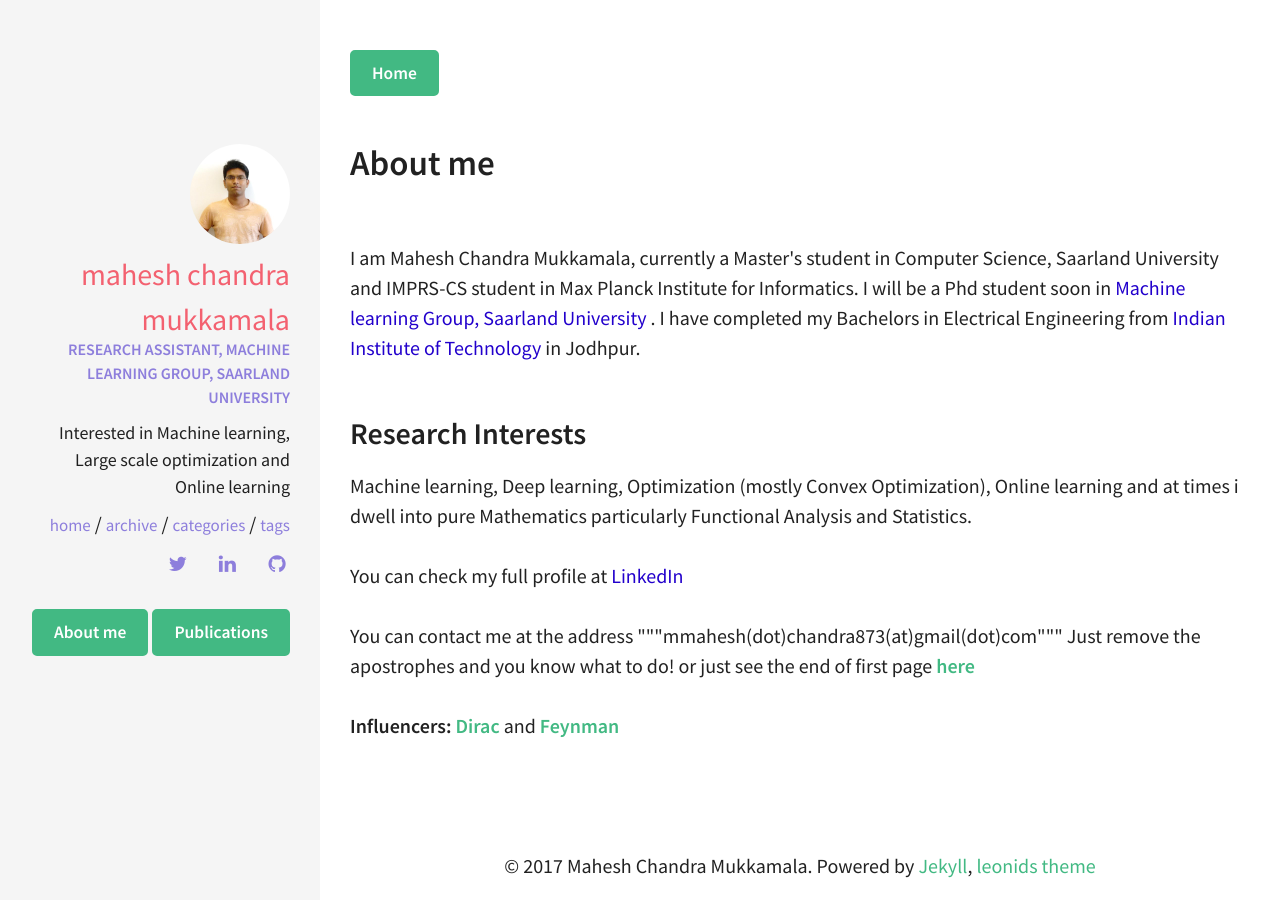
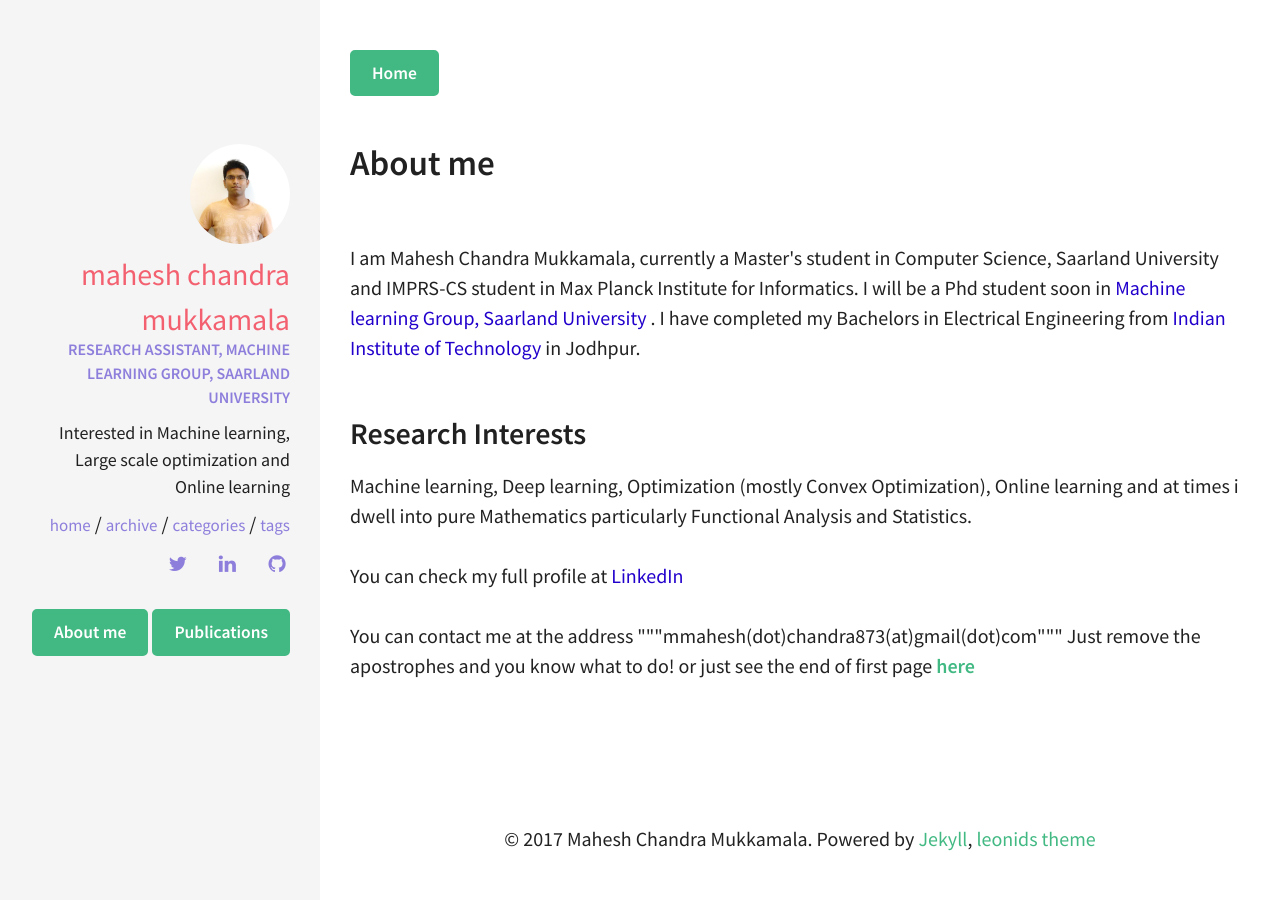
Before and after one commit to mmahesh/mmahesh.github.io, a Jekyll site: the page built from about_me.html, in a window 1280 px wide. Built offline with Jekyll 4.4.1, drawn with Linux system fonts in a browser that asks for light colours.

Commit message:
minor edits

```diff
--- a/_layouts/about_me.html
+++ b/_layouts/about_me.html
@@ -20,8 +20,6 @@ layout: default
       <br><br>
       You can contact me at the address """mmahesh(dot)chandra873(at)gmail(dot)com""" Just remove the apostrophes and you know what to do! or just see the end of first page <a href='http://www.ml.uni-saarland.de/Publications/MukHei-VariantsRMSPropAdagradLogRegret.pdf' target='_blank' ><b>here</b></a>
 
-      <br><br>
-      <b>Influencers:</b> <a href='https://en.wikipedia.org/wiki/Paul_Dirac' target='_blank' ><b>Dirac</b></a> and <a href='https://en.wikipedia.org/wiki/Richard_Feynman' target='_blank' ><b>Feynman</b></a>
     </article>
 
 
```
